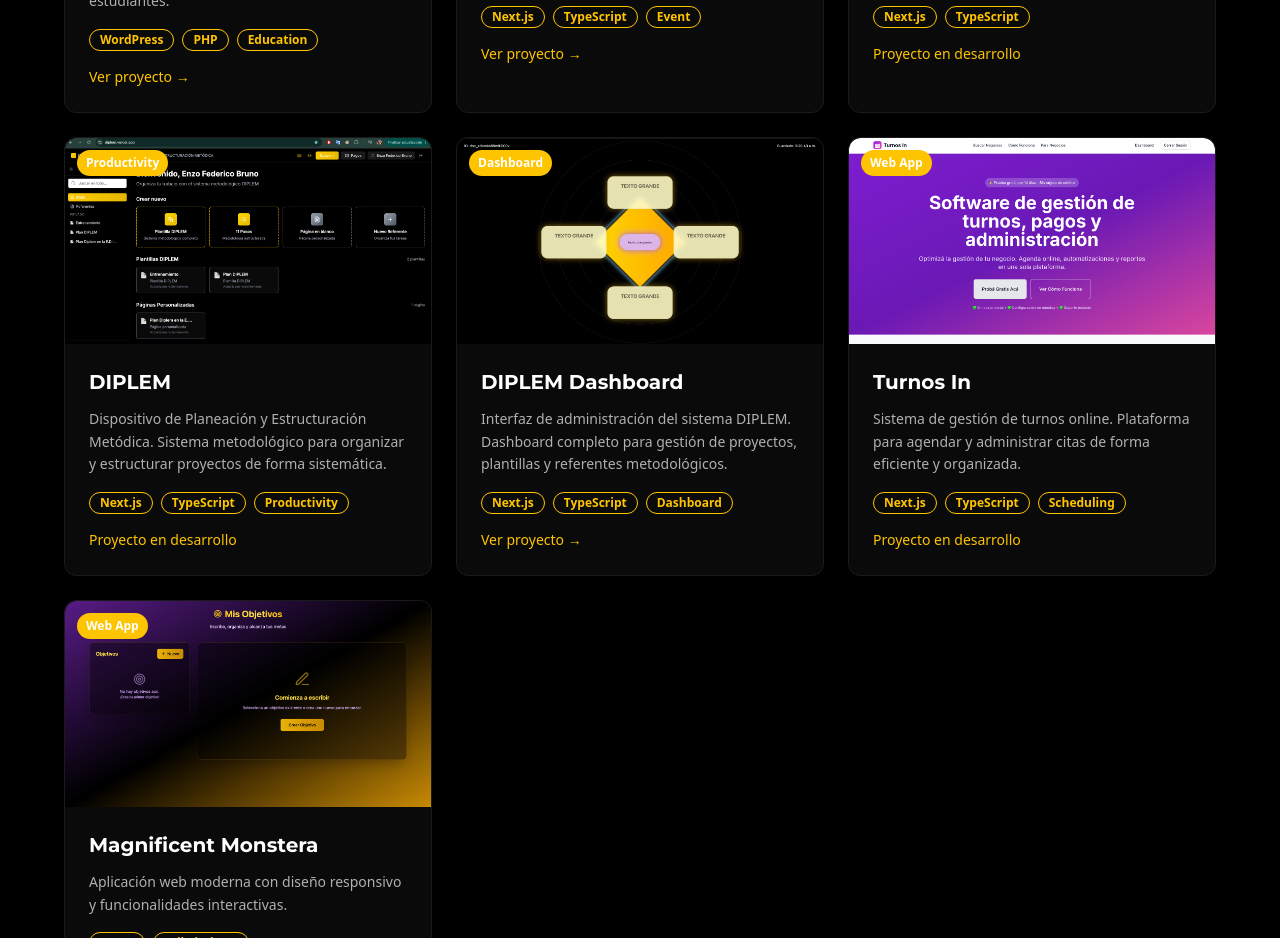
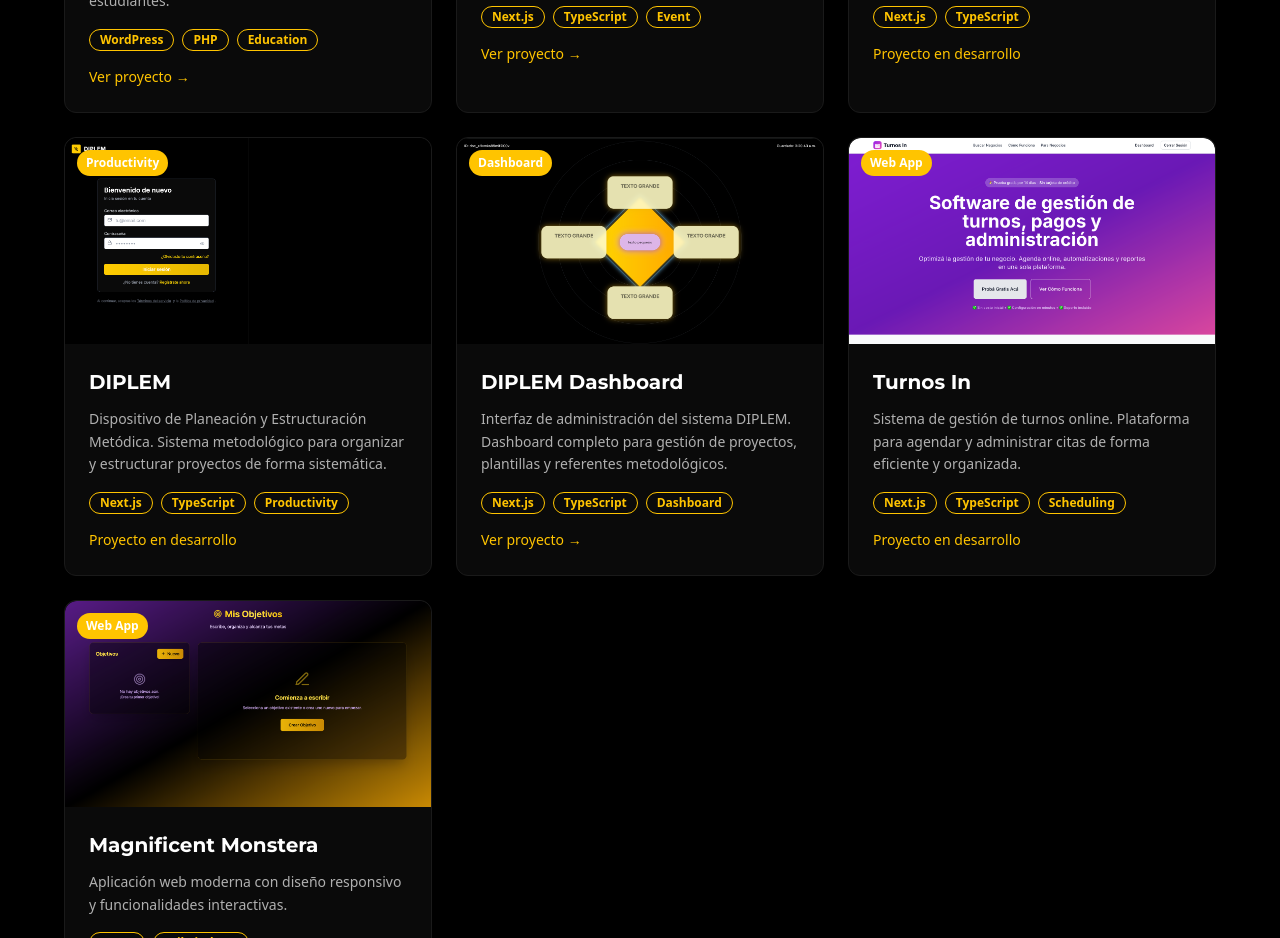
Before and after one commit to enzo369-htm/Portfolio-web, a Next.js app: page / in a window 1280 px wide. Shown: the part 4380-5318 px from the top of the page. Built offline with nearby package versions, Linux system fonts and the light colour scheme; a web font is replaced by a local one.

Commit message:
Actualizar imagen en el componente Portfolio, reemplazando la imagen anterior por una nueva y eliminando la imagen obsoleta.

```diff
--- a/components/Portfolio.tsx
+++ b/components/Portfolio.tsx
@@ -674,7 +674,7 @@ export default function Portfolio() {
               <div className="relative">
                 <div className="aspect-video bg-black overflow-hidden relative rounded-t-xl">
                   <img
-                    src="/images/Captura de Pantalla 2025-11-25 a la(s) 18.37.59.png"
+                    src="/images/diplemm.png"
                     alt="DIPLEM Preview"
                     className="w-full h-full object-cover"
                     loading="lazy"
```
Also changed, not shown: public/images/Captura de Pantalla 2025-11-25 a la(s) 18.37.59.png (deleted), public/images/diplemm.png (added).
